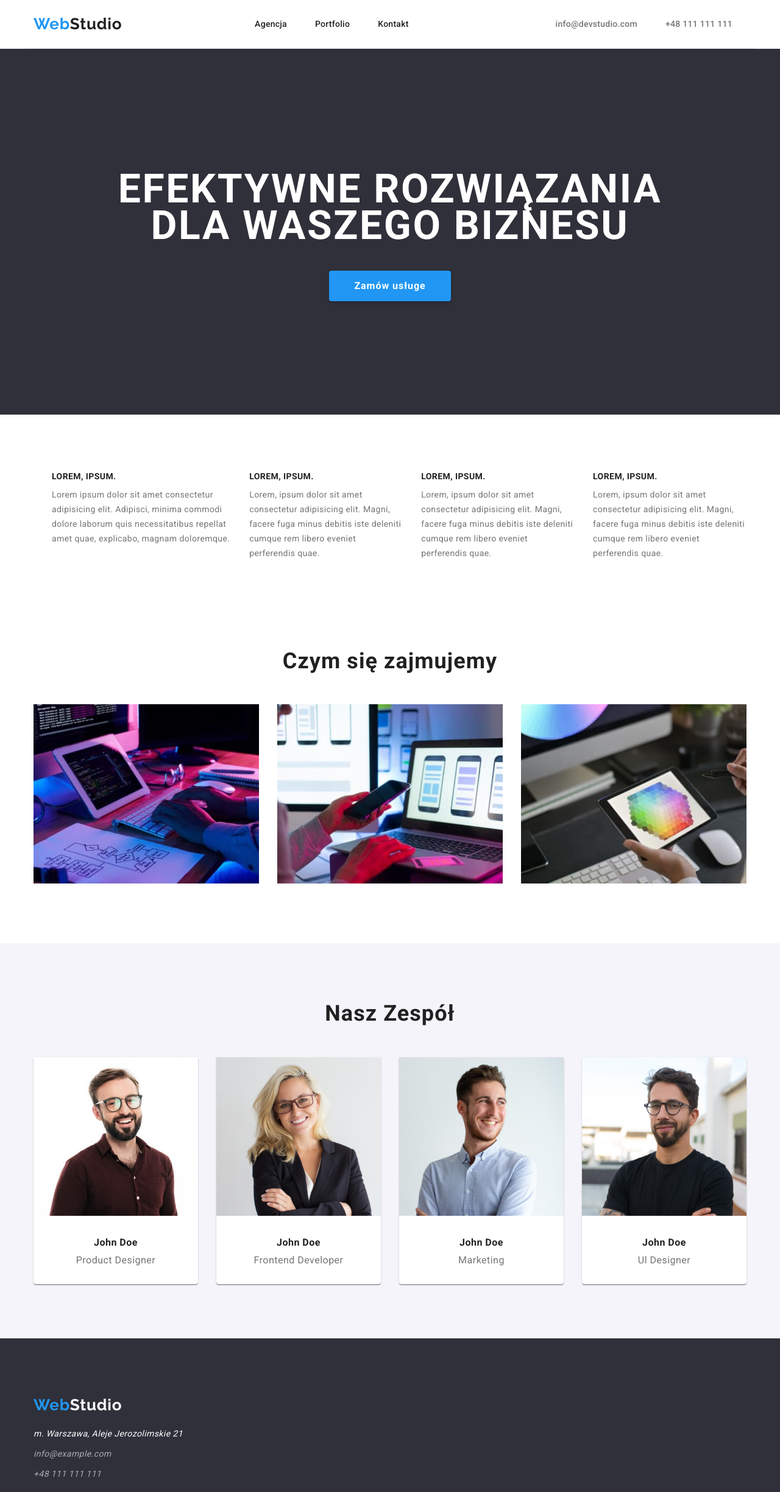
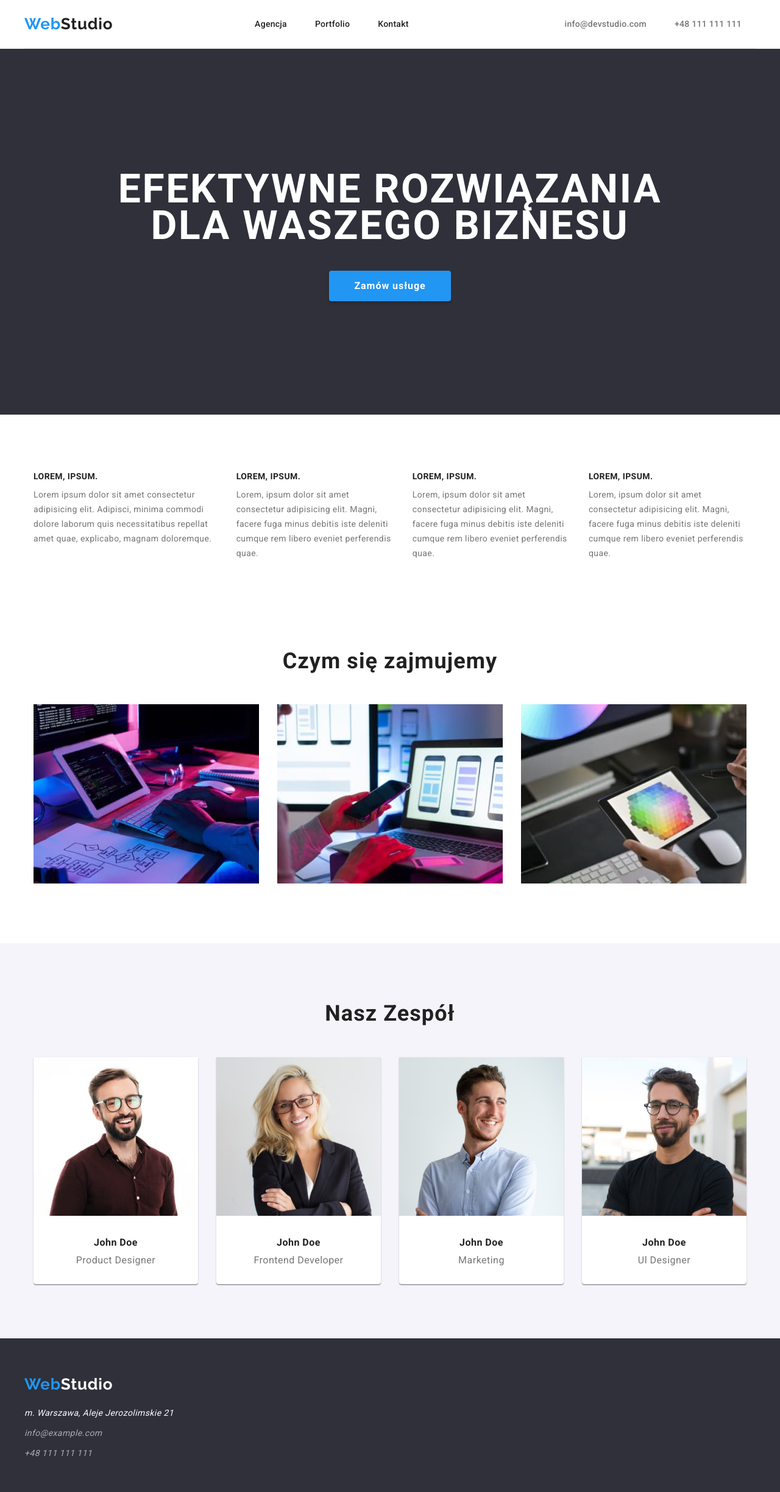
Before and after one commit to MiloszPlesniak/goit-markup-hw-03, a plain HTML site: page index.html in a window 1280 px wide. Shown: the whole page at 61% size. Drawn offline with Linux system fonts and the light colour scheme.

Commit message:
Correction to the HM#3

```diff
--- a/css/styles.css
+++ b/css/styles.css
@@ -182,7 +182,6 @@ ul {
 .container{
   width: 1200px;
   margin: 0 auto;
-  padding: 0 15px;
 }
 .section{
   padding-top: 94px;
@@ -212,7 +211,7 @@ padding-bottom: 200px;
 
 .menu{
   display: flex;
-  justify-content: center;
+  justify-content: space-between;
   }
   .list-item{
     margin-right: 15px;
--- a/index.html
+++ b/index.html
@@ -15,7 +15,8 @@
     />
   </head>
   <body>
-    <header class="section-header container">
+    <header>
+      <div class="container section-header">
         <!-- Logo -->
         <a class="logo" href="index.html"
           ><span class="web-logo">Web</span>Studio</a
@@ -23,7 +24,7 @@
         <!-- Mein Navigation -->
         <nav>
           <ul class="menu">
-          <li><a class="header-nav" href="Agencja">Agencja</a></li>
+            <li><a class="header-nav" href="index.html">Agencja</a></li>
             <li><a class="header-nav" href="portfolio.html">Portfolio</a></li>
             <li><a class="header-nav" href="contact">Kontakt</a></li>
           </ul>
@@ -41,16 +42,17 @@
             >
           </li>
         </ul>
+      </div>
     </header>
     <!--heading-->
     <main>
       <section class="heading section banner">
-        <div class="heading-text">
+        <div class="heading-text container">
           <h1>EFEKTYWNE ROZWIĄZANIA <br />DLA WASZEGO BIZNESU</h1>
           <button class="button-buy" type="button">Zamów usługe</button>
         </div>
       </section>
-      <section class="section container">
+      <section class="section">
         <div class="container">
           <ul class="menu">
             <li class="list-item">
@@ -185,7 +187,7 @@
       </section>
     </main>
     <!--Contact-->
-    <footer class="finish section">
+    <footer class="finish">
       <div class="container">
         <a class="logo" href="index.html"
           ><span class="web-logo">Web</span
```
Also changed, not shown: portfolio.html (+4 -2 lines). Lines whose indentation alone changed are shown as unchanged.
